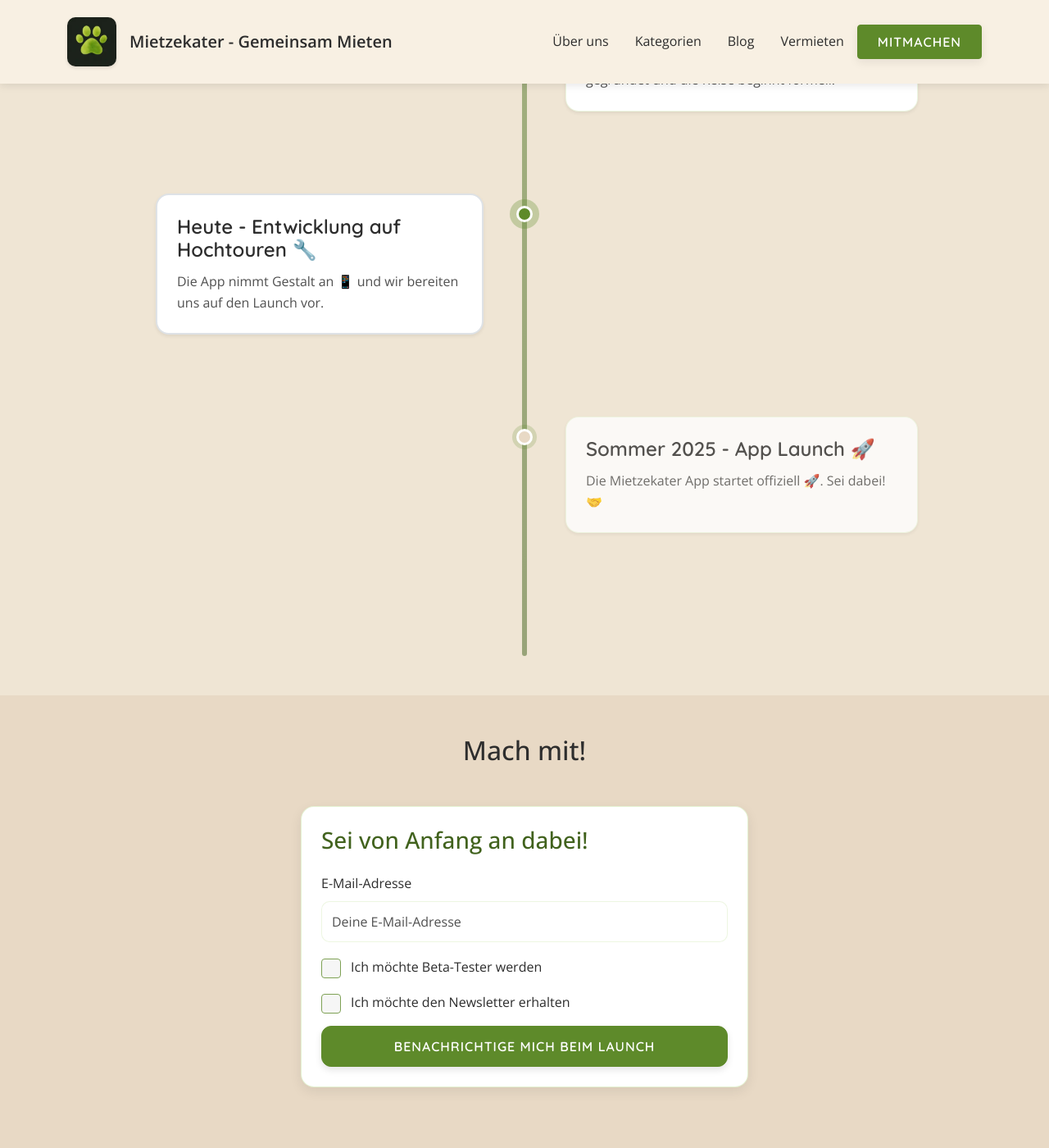
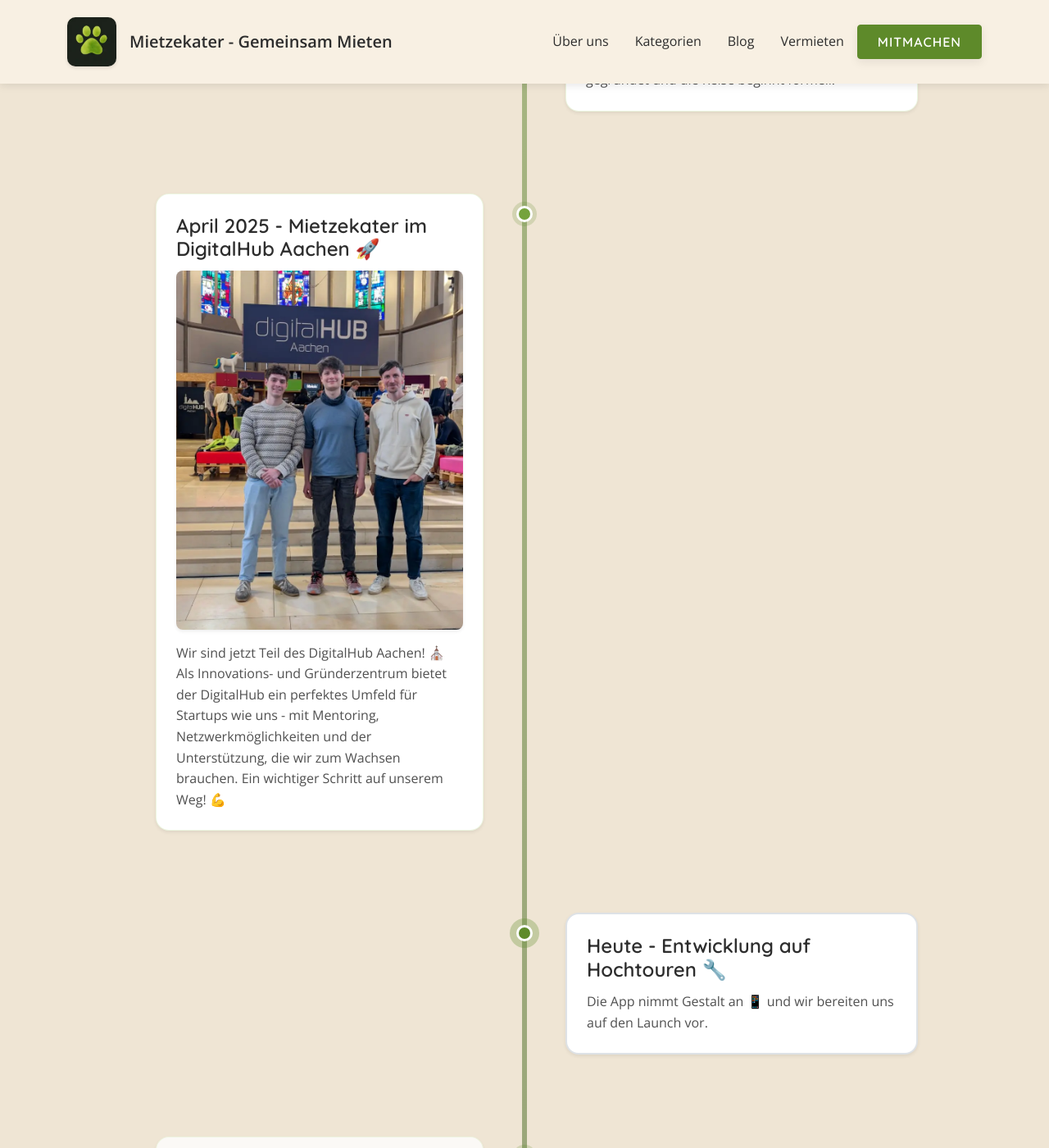
Before and after one commit to TrimeraDev/Mietzekater.de, a Jekyll site: the page built from index.html, in a window 1280 px wide and 1400 px high, scrolled down 5369 px. Shown: the whole window at 82% size. Built offline with Jekyll 4.4.1, drawn with Linux system fonts in a browser that asks for light colours; the list of posts is cut into pages by our own code; comment, search, counter and statistics services are not loaded.

Commit message:
add digitalhub to timeline

```diff
--- a/_includes/timeline-section.html
+++ b/_includes/timeline-section.html
@@ -82,7 +82,19 @@
                 </div>
             </div>
 
-            <!-- Milestone 5 (Current) -->
+            <!-- Milestone 5 -->
+            <div class="timeline-item" data-scroll="in">
+                <div class="timeline-dot"></div>
+                <div class="timeline-content bg-white rounded-4 shadow-sm p-4">
+                    <h4>April 2025 - Mietzekater im DigitalHub Aachen 🚀</h4>
+                    <div class="timeline-image-container mb-3">
+                        <img src="assets/timeline/Mietzekater-DigitalHub.webp" alt="Mietzekater im DigitalHub Aachen" class="img-fluid rounded-3 shadow-sm">
+                    </div>
+                    <p>Wir sind jetzt Teil des DigitalHub Aachen! ⛪ Als Innovations- und Gründerzentrum bietet der DigitalHub ein perfektes Umfeld für Startups wie uns - mit Mentoring, Netzwerkmöglichkeiten und der Unterstützung, die wir zum Wachsen brauchen. Ein wichtiger Schritt auf unserem Weg! 💪</p>
+                </div>
+            </div>
+
+            <!-- Milestone 6 (Current) -->
             <div class="timeline-item current" data-scroll="in">
                 <div class="timeline-dot"></div>
                 <div class="timeline-content bg-white rounded-4 shadow-sm p-4 border border-2" style="border-color: #34C759;">
@@ -91,7 +103,7 @@
                 </div>
             </div>
 
-            <!-- Milestone 6 (Future) -->
+            <!-- Milestone 7 (Future) -->
             <div class="timeline-item future" data-scroll="in">
                 <div class="timeline-dot"></div>
                 <div class="timeline-content bg-white rounded-4 shadow-sm p-4" style="opacity: 0.8;">
```
Also changed, not shown: assets/timeline/Mietzekater-DigitalHub.webp (added).
